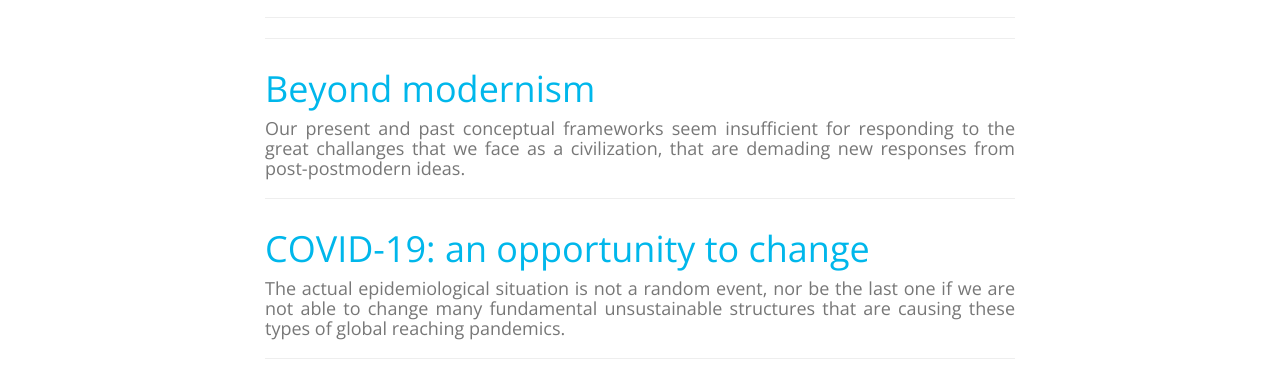
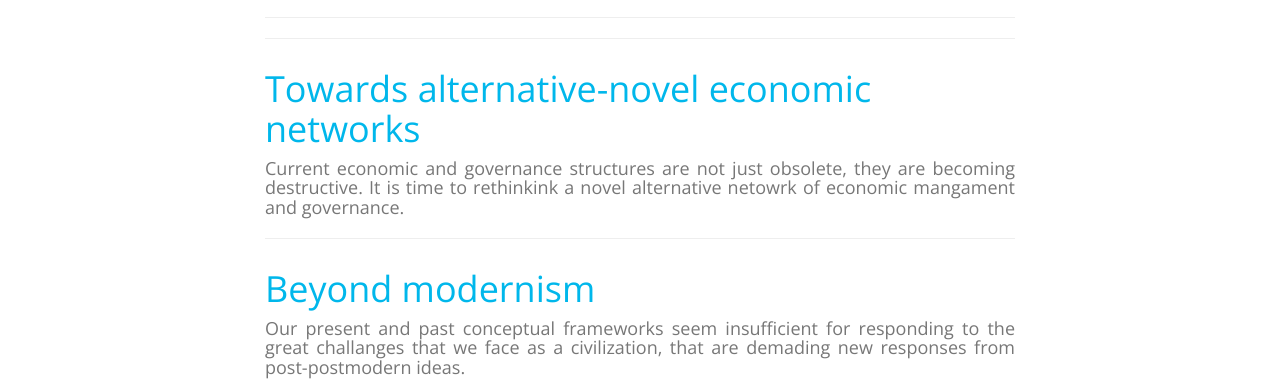
Before and after one commit to moveforwardgh/moveforward.github.io, a website: page index.html in a window 1280 px wide. Shown: the part 640-1026 px from the top of the page. Drawn offline with nearby package versions, Linux system fonts and the light colour scheme.

Commit message:
Add files via upload

```diff
--- a/index.html
+++ b/index.html
@@ -121,6 +121,19 @@
                 </div>
                 <hr>
                 <hr>
+
+                <div class="post-preview">
+                    <a href="posts/beyond-modernism.html">
+                        <h2 class="post-title">
+                        Towards alternative-novel economic networks
+                        </h2>
+                        <h3 class="post-subtitle">
+                        Current economic and governance structures are not just obsolete, they are becoming destructive. It is time to rethinkink a novel alternative netowrk of economic mangament and governance.
+                    </h3>
+                    </a>
+
+                </div>
+              <hr>
 
                 <div class="post-preview">
                     <a href="posts/beyond-modernism.html">
```
